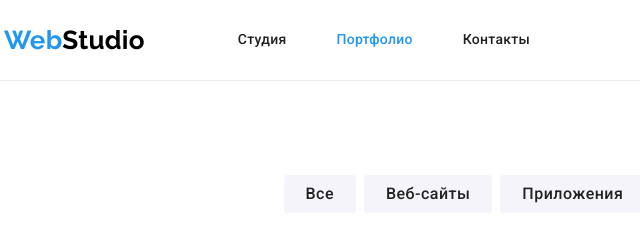
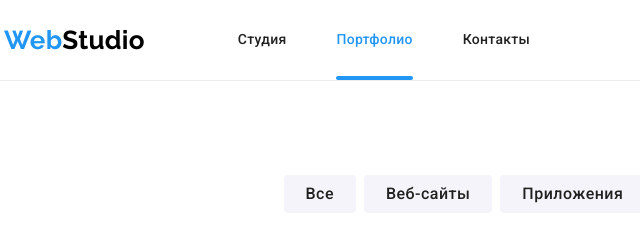
Before and after one commit to JackGre/goit-markup-hw-05, a plain HTML site: page portfolio.html in a window 1280 px wide. Shown: the top 240 px of the page, 51-691 px from the left. Drawn offline with nearby package versions, Linux system fonts and the light colour scheme.

Commit message:
подчеркивание в хедере

```diff
--- a/css/styles.css
+++ b/css/styles.css
@@ -174,6 +174,22 @@ p {
   width: 10px;
   height: 16px;
   margin-right: 10px;
+}
+
+.item {
+  position: relative;
+}
+
+.actions::before {
+  position: absolute;
+  display: inline-block;
+  content: "";
+  width: 100%;
+  height: 4px;
+  bottom: 0;
+
+  background-color: var(--accent-text-color);
+  border-radius: 2px;
 }
 
 /* Hero */
--- a/portfolio.html
+++ b/portfolio.html
@@ -18,7 +18,7 @@
             <a href="./index.html" class="logo-studio"><span class="logo-web">Web</span>Studio</a>
             <ul class="site-nav list">
                 <li class="item"><a href="./index.html" class="nav-link ">Студия</a></li>
-                <li class="item"><a href="./portfolio.html" class="nav-link current">Портфолио</a></li>
+                <li class="item actions"><a href="./portfolio.html" class="nav-link current">Портфолио</a></li>
                 <li class="item"><a href="" class="nav-link">Контакты</a></li>
             </ul>
         </nav>
```
Also changed, not shown: index.html (+5 -3 lines).
